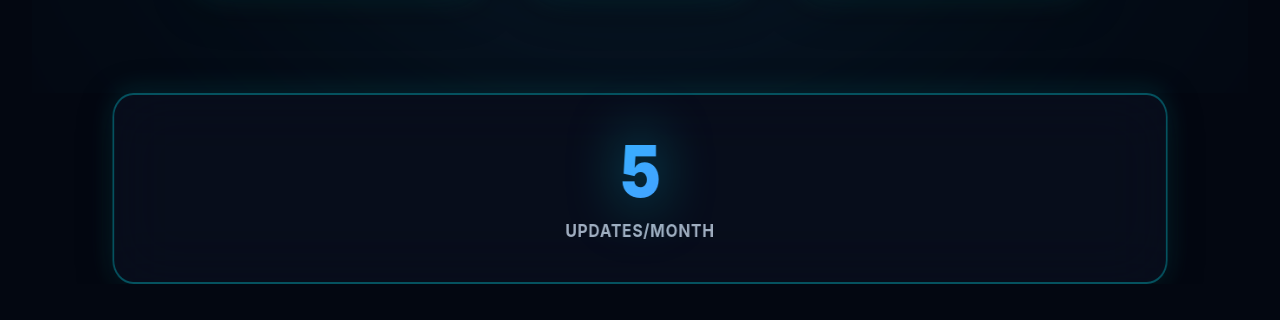
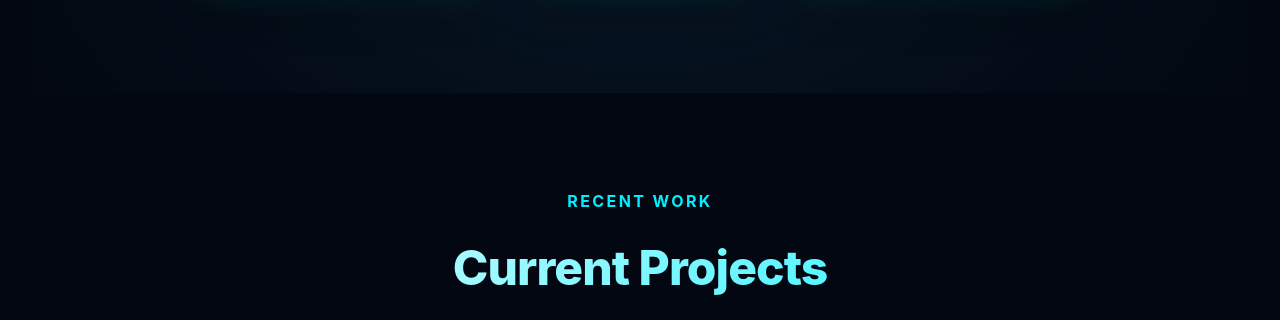
Before and after one commit to SNRG-WEB-HTX/snrg-web-program, a plain HTML site: page index.html in a window 1280 px wide. Shown: the part 881-1201 px from the top of the page. Drawn offline with Linux system fonts and the light colour scheme.

Commit message:
Remove updates/month section from index.html
Removed the updates/month section from the hero stats.

```diff
--- a/index.html
+++ b/index.html
@@ -1244,12 +1244,6 @@ h1{
         </div>
       </div>
     </div>
-        <div class="hero-stat">
-          <div class="hero-stat-value">5</div>
-          <div class="hero-stat-label">Updates/Month</div>
-        </div>
-      </div>
-    </div>
 
     <!-- Portfolio -->
     <div class="portfolio fade-in-slow">
```
